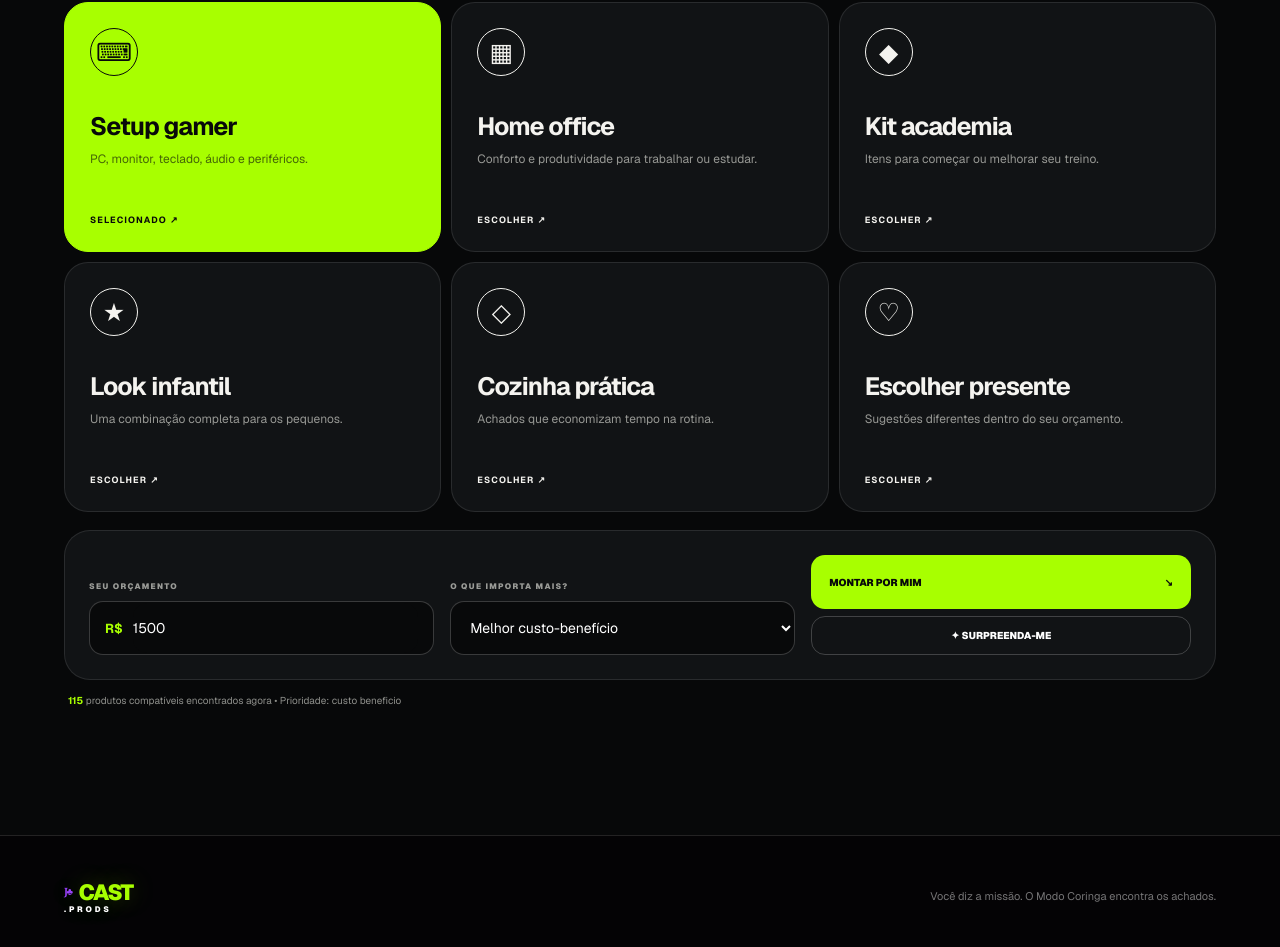
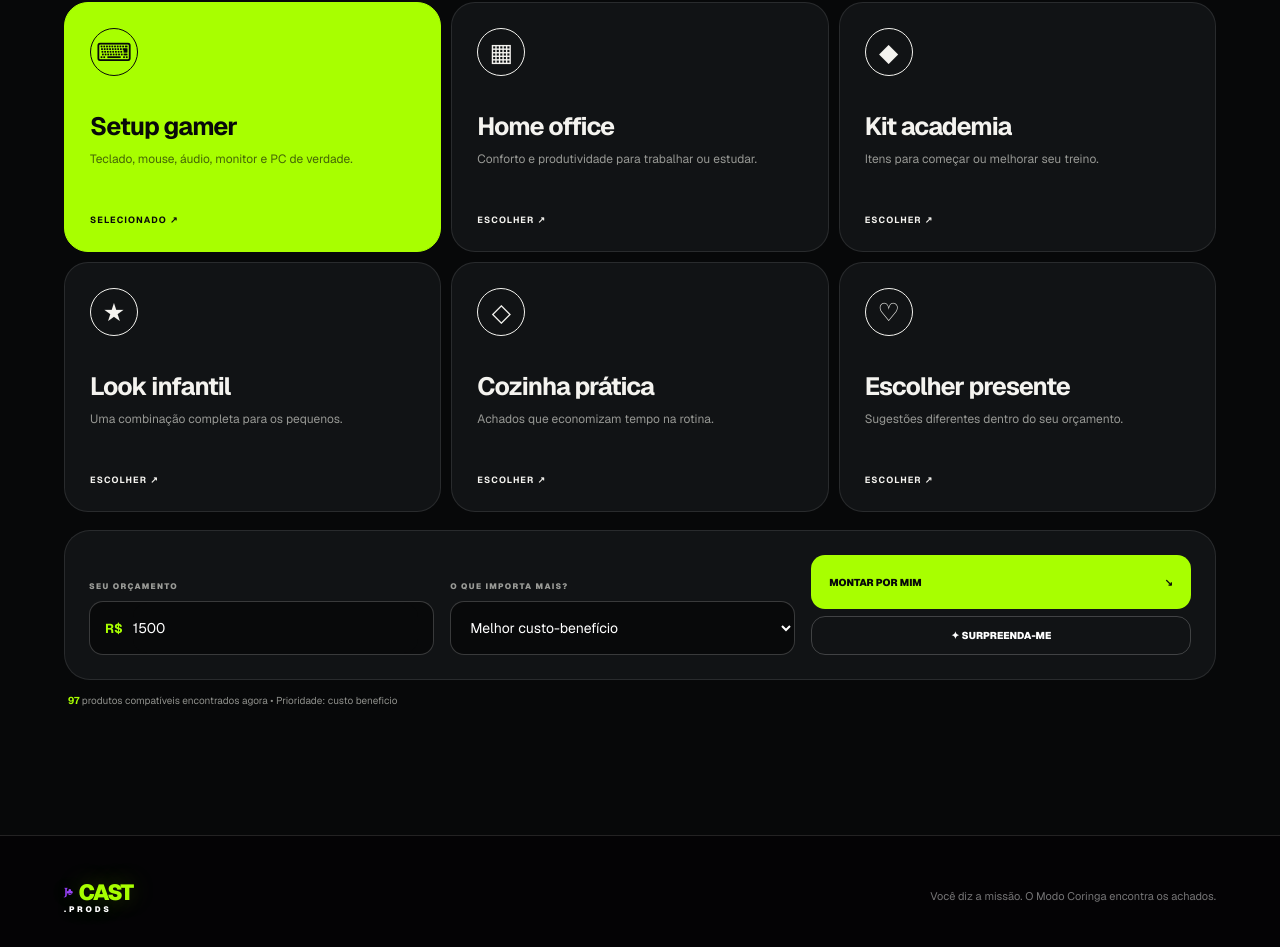
Before and after one commit to andreyribeiro392-coder/cast-prods, a Next.js app: page /modo-coringa in a window 1280 px wide. Shown: the part 1085-2032 px from the top of the page. Built offline with nearby package versions, Linux system fonts and the light colour scheme.

Commit message:
Corrige seleção inteligente, orçamento e prioridades do Modo Coringa

```diff
--- a/components/coringa-builder.tsx
+++ b/components/coringa-builder.tsx
@@ -3,15 +3,15 @@
 import Link from "next/link";
 import { useMemo, useState } from "react";
 import type { CatalogProduct, Category, Department } from "@/lib/catalog";
-import { parseCatalogPrice } from "@/lib/price";
 
 type GoalKey = "setup" | "homeoffice" | "academia" | "infantil" | "cozinha" | "presente";
 type TierKey = "economico" | "equilibrado" | "completo";
+type PriorityKey = "custo-beneficio" | "economia" | "completo" | "visual";
 
 const goals: Record<GoalKey, { icon: string; title: string; description: string; department?: Department; categories: Category[] }> = {
-  setup: { icon: "⌨", title: "Setup gamer", description: "PC, monitor, teclado, áudio e periféricos.", department: "tecnologia", categories: ["computadores", "monitores", "teclados", "audio", "perifericos", "componentes_pc"] },
-  homeoffice: { icon: "▦", title: "Home office", description: "Conforto e produtividade para trabalhar ou estudar.", categories: ["computadores", "monitores", "teclados", "perifericos", "moveis", "organizacao", "audio"] },
-  academia: { icon: "◆", title: "Kit academia", description: "Itens para começar ou melhorar seu treino.", department: "academia", categories: ["equipamentos", "suplementos", "sapatos", "conjuntos", "shorts", "blusas"] },
+  setup: { icon: "⌨", title: "Setup gamer", description: "Teclado, mouse, áudio, monitor e PC de verdade.", department: "tecnologia", categories: ["teclados", "perifericos", "audio", "monitores", "computadores", "componentes_pc"] },
+  homeoffice: { icon: "▦", title: "Home office", description: "Conforto e produtividade para trabalhar ou estudar.", categories: ["teclados", "perifericos", "audio", "moveis", "monitores", "computadores", "organizacao"] },
+  academia: { icon: "◆", title: "Kit academia", description: "Itens para começar ou melhorar seu treino.", categories: ["equipamentos", "suplementos", "sapatos", "conjuntos", "shorts", "blusas"] },
   infantil: { icon: "★", title: "Look infantil", description: "Uma combinação completa para os pequenos.", categories: ["conjuntos", "blusas", "calcas", "sapatos", "casacos", "mochilas", "roupas_bebe"] },
   cozinha: { icon: "◇", title: "Cozinha prática", description: "Achados que economizam tempo na rotina.", department: "casa", categories: ["cozinha", "organizacao", "limpeza", "casa_utilidades"] },
   presente: { icon: "♡", title: "Escolher presente", description: "Sugestões diferentes dentro do seu orçamento.", categories: ["relogios", "bolsas", "colares", "audio", "beleza_cuidados", "brinquedos", "decoracao"] },
@@ -27,59 +27,93 @@ function money(value: number) {
   return (value / 100).toLocaleString("pt-BR", { style: "currency", currency: "BRL" });
 }
 
-function productPriceCents(product: CatalogProduct) {
-  if (product.priceCents !== null && product.priceCents !== undefined) return product.priceCents;
-  const parsed = parseCatalogPrice(product.price);
-  return parsed === null ? null : Math.round(parsed * 100);
+function normalizedTitle(product: CatalogProduct) {
+  return product.title.normalize("NFD").replace(/[\u0300-\u036f]/g, "").toLowerCase();
+}
+
+function actualPrice(product: CatalogProduct): number | null {
+  return Number.isInteger(product.priceCents) && Number(product.priceCents) > 0 ? Number(product.priceCents) : null;
+}
+
+function isRealProduct(product: CatalogProduct) {
+  const title = normalizedTitle(product);
+  const price = actualPrice(product);
+  if (!price || !product.productUrl.startsWith("http")) return false;
+  const accessory = /\b(adaptador|protetor|pelicula|adesivo|capa|capinha|tampa|suporte|extensor|conector|espuma|almofada|reparo|peca de reposicao|decorativo|enfeite|caveira|limpador|chaveiro)\b/.test(title);
+
+  switch (product.category) {
+    case "computadores": return price >= 25000 && /\b(notebook|computador|desktop|mini pc|pc gamer|laptop)\b/.test(title) && !accessory;
+    case "monitores": return price >= 15000 && /\bmonitor\b/.test(title) && !accessory;
+    case "teclados": return price >= 2200 && /\b(teclado|keyboard)\b/.test(title) && !accessory;
+    case "perifericos": return price >= 1400 && /\b(mouse|webcam|camera|controle|mousepad|mouse pad)\b/.test(title) && !accessory && !/\b(cabo|pendrive|otg)\b/.test(title);
+    case "audio": return price >= 1800 && /\b(fone|headset|microfone|caixa de som|speaker|earbuds)\b/.test(title) && !accessory && !/\b(cabo|espiral)\b/.test(title);
+    case "componentes_pc": return price >= 3000 && /\b(ssd|placa de video|placa mae|memoria ram|processador|gabinete|cooler)\b/.test(title) && !accessory;
+    case "moveis": return price >= 5000 && /\b(cadeira|mesa|escrivaninha|estante|armario|sofa)\b/.test(title) && !accessory;
+    default: return true;
+  }
 }
 
 function eligibleProducts(products: CatalogProduct[], goal: GoalKey) {
   const config = goals[goal];
   return products.filter((product) => {
-    if (product.productUrl === "#") return false;
-    if (goal === "infantil" && product.ageGroup !== "infantil") return false;
+    if (!isRealProduct(product)) return false;
+    if (goal === "infantil" && (product.ageGroup !== "infantil" || !["moda", "acessorios"].includes(product.department))) return false;
     if (config.department && product.department !== config.department) return false;
+    if (goal === "academia" && product.department !== "academia") {
+      if (product.department !== "moda" || product.ageGroup === "infantil") return false;
+      if (!/\b(academia|fitness|treino|corrida|esport|training|gym)\b/.test(normalizedTitle(product))) return false;
+    }
+    if (goal === "homeoffice" && !["tecnologia", "casa"].includes(product.department)) return false;
+    if (goal === "presente" && product.ageGroup === "infantil" && product.category !== "brinquedos") return false;
     return config.categories.includes(product.category);
   });
 }
 
-function buildSelection(products: CatalogProduct[], goal: GoalKey, tier: TierKey, budgetReais: number, featuredIds: number[]) {
+function buildSelection(candidates: CatalogProduct[], goal: GoalKey, tier: TierKey, budgetReais: number, featuredIds: number[], priority: PriorityKey) {
   const config = goals[goal];
   const tierConfig = tiers[tier];
-  const candidates = eligibleProducts(products, goal).sort((a, b) => {
-    const featuredDifference = featuredIds.indexOf(a.id) - featuredIds.indexOf(b.id);
-    const aFeatured = featuredIds.includes(a.id);
-    const bFeatured = featuredIds.includes(b.id);
-    if (aFeatured !== bFeatured) return aFeatured ? -1 : 1;
-    if (aFeatured && bFeatured && featuredDifference !== 0) return featuredDifference;
-    const aPrice = productPriceCents(a);
-    const bPrice = productPriceCents(b);
-    if (aPrice !== null && bPrice !== null) return aPrice - bPrice;
-    return b.id - a.id;
+  const target = Math.round(budgetReais * 100 * tierConfig.budgetShare);
+  const idealPrice = Math.max(Math.round(target / tierConfig.count), 1500);
+  const featured = new Set(featuredIds);
+  const ranked = [...candidates].sort((a, b) => {
+    const aPrice = actualPrice(a)!;
+    const bPrice = actualPrice(b)!;
+    if (priority === "economia") return aPrice - bPrice || b.id - a.id;
+    if (priority === "visual") {
+      const imageDifference = Number(Boolean(b.imageUrl || b.imageKey)) - Number(Boolean(a.imageUrl || a.imageKey));
+      if (imageDifference) return imageDifference;
+    }
+    const featuredDifference = Number(featured.has(b.id)) - Number(featured.has(a.id));
+    if (featuredDifference) return featuredDifference;
+    if (priority === "completo") return aPrice - bPrice || b.id - a.id;
+    return Math.abs(aPrice - idealPrice) - Math.abs(bPrice - idealPrice) || aPrice - bPrice;
   });
-  const target = Math.round(budgetReais * 100 * tierConfig.budgetShare);
+  const byCategory = new Map<Category, CatalogProduct[]>();
+  for (const item of ranked) {
+    const group = byCategory.get(item.category) ?? [];
+    group.push(item);
+    byCategory.set(item.category, group);
+  }
   const selected: CatalogProduct[] = [];
+  const selectedIds = new Set<number>();
   let pricedTotal = 0;
 
   for (const category of config.categories) {
     if (selected.length >= tierConfig.count) break;
-    const choices = candidates.filter((item) => item.category === category && !selected.some((chosen) => chosen.id === item.id));
-    const fitting = choices.find((item) => {
-      const price = productPriceCents(item);
-      return price === null || pricedTotal + price <= target;
-    });
-    const choice = fitting ?? choices[0];
+    const choices = byCategory.get(category) ?? [];
+    const choice = choices.find((item) => !selectedIds.has(item.id) && pricedTotal + actualPrice(item)! <= target);
     if (!choice) continue;
     selected.push(choice);
-    pricedTotal += productPriceCents(choice) ?? 0;
+    selectedIds.add(choice.id);
+    pricedTotal += actualPrice(choice)!;
   }
-  for (const product of candidates) {
+  for (const product of ranked) {
     if (selected.length >= tierConfig.count) break;
-    if (selected.some((chosen) => chosen.id === product.id)) continue;
-    const price = productPriceCents(product);
-    if (price !== null && pricedTotal + price > target) continue;
+    if (selectedIds.has(product.id)) continue;
+    if (pricedTotal + actualPrice(product)! > target) continue;
     selected.push(product);
-    pricedTotal += price ?? 0;
+    selectedIds.add(product.id);
+    pricedTotal += actualPrice(product)!;
   }
   return selected;
 }
@@ -87,19 +121,26 @@ function buildSelection(products: CatalogProduct[], goal: GoalKey, tier: TierKey
 export function CoringaBuilder({ products, featuredIds }: { products: CatalogProduct[]; featuredIds: number[] }) {
   const [goal, setGoal] = useState<GoalKey>("setup");
   const [budget, setBudget] = useState("1500");
-  const [priority, setPriority] = useState("custo-beneficio");
+  const [priority, setPriority] = useState<PriorityKey>("custo-beneficio");
   const [generated, setGenerated] = useState(false);
   const [selections, setSelections] = useState<Record<TierKey, CatalogProduct[]>>({ economico: [], equilibrado: [], completo: [] });
   const [notice, setNotice] = useState("");
-  const availableCount = useMemo(() => eligibleProducts(products, goal).length, [goal, products]);
+  const compatibleProducts = useMemo(() => eligibleProducts(products, goal), [goal, products]);
+  const availableCount = compatibleProducts.length;
 
   function generate(nextGoal = goal) {
-    const value = Math.max(50, Number(budget) || 1500);
+    const requestedBudget = Number(budget);
+    if (!Number.isFinite(requestedBudget) || requestedBudget < 1) {
+      setNotice("Informe um orçamento válido para montar sua seleção.");
+      return;
+    }
+    const value = Math.max(1, requestedBudget);
+    const candidates = nextGoal === goal ? compatibleProducts : eligibleProducts(products, nextGoal);
     setGoal(nextGoal);
     setSelections({
-      economico: buildSelection(products, nextGoal, "economico", value, featuredIds),
-      equilibrado: buildSelection(products, nextGoal, "equilibrado", value, featuredIds),
-      completo: buildSelection(products, nextGoal, "completo", value, featuredIds),
+      economico: buildSelection(candidates, nextGoal, "economico", value, featuredIds, priority),
+      equilibrado: buildSelection(candidates, nextGoal, "equilibrado", value, featuredIds, priority),
+      completo: buildSelection(candidates, nextGoal, "completo", value, featuredIds, priority),
     });
     setGenerated(true);
     setNotice("");
@@ -114,11 +155,15 @@ export function CoringaBuilder({ products, featuredIds }: { products: CatalogPro
   function swapProduct(tier: TierKey, index: number) {
     const current = selections[tier];
     const item = current[index];
-    const candidates = eligibleProducts(products, goal).filter((product) => product.category === item.category && !current.some((chosen) => chosen.id === product.id));
-    const fallback = eligibleProducts(products, goal).filter((product) => !current.some((chosen) => chosen.id === product.id));
-    const replacement = candidates[0] ?? fallback[0];
+    if (!item) return;
+    const budgetLimit = Math.round(Number(budget) * 100 * tiers[tier].budgetShare);
+    const otherItemsTotal = current.reduce((total, product, itemIndex) => total + (itemIndex === index ? 0 : actualPrice(product) ?? 0), 0);
+    const currentIds = new Set(current.map((product) => product.id));
+    const replacement = compatibleProducts
+      .filter((product) => product.category === item.category && !currentIds.has(product.id) && otherItemsTotal + actualPrice(product)! <= budgetLimit)
+      .sort((a, b) => Math.abs(actualPrice(a)! - actualPrice(item)!) - Math.abs(actualPrice(b)! - actualPrice(item)!))[0];
     if (!replacement) {
-      setNotice("Esse já é o melhor conjunto disponível para essa opção.");
+      setNotice("Não há outro produto compatível dessa categoria dentro do seu orçamento.");
       return;
     }
     setSelections((all) => ({ ...all, [tier]: current.map((product, itemIndex) => itemIndex === index ? replacement : product) }));
@@ -161,8 +206,8 @@ export function CoringaBuilder({ products, featuredIds }: { products: CatalogPro
           ))}
         </div>
         <div className="coringa-controls">
-          <label><span>SEU ORÇAMENTO</span><div className="budget-input"><b>R$</b><input aria-label="Orçamento em reais" inputMode="numeric" min="50" onChange={(event) => setBudget(event.target.value)} type="number" value={budget} /></div></label>
-          <label><span>O QUE IMPORTA MAIS?</span><select onChange={(event) => setPriority(event.target.value)} value={priority}><option value="custo-beneficio">Melhor custo-benefício</option><option value="economia">Economizar ao máximo</option><option value="completo">Ter o kit mais completo</option><option value="visual">Visual e estilo</option></select></label>
+          <label><span>SEU ORÇAMENTO</span><div className="budget-input"><b>R$</b><input aria-label="Orçamento em reais" inputMode="numeric" min="1" onChange={(event) => setBudget(event.target.value)} type="number" value={budget} /></div></label>
+          <label><span>O QUE IMPORTA MAIS?</span><select onChange={(event) => setPriority(event.target.value as PriorityKey)} value={priority}><option value="custo-beneficio">Melhor custo-benefício</option><option value="economia">Economizar ao máximo</option><option value="completo">Ter o kit mais completo</option><option value="visual">Visual e estilo</option></select></label>
           <div className="coringa-control-actions"><button className="coringa-generate" disabled={availableCount === 0} onClick={() => generate()} type="button">Montar por mim <span>↘</span></button><button className="coringa-surprise" onClick={surprise} type="button">✦ Surpreenda-me</button></div>
         </div>
         <p className="availability-note"><b>{availableCount}</b> produtos compatíveis encontrados agora • Prioridade: {priority.replace("-", " ")}</p>
@@ -173,8 +218,7 @@ export function CoringaBuilder({ products, featuredIds }: { products: CatalogPro
         <div className="kit-grid">
           {(Object.keys(tiers) as TierKey[]).map((tier) => {
             const items = selections[tier];
-            const knownTotal = items.reduce((total, item) => total + (productPriceCents(item) ?? 0), 0);
-            const missingPrices = items.filter((item) => productPriceCents(item) === null).length;
+            const knownTotal = items.reduce((total, item) => total + (actualPrice(item) ?? 0), 0);
             return <article className={tier === "equilibrado" ? "kit-card kit-card--featured" : "kit-card"} key={tier}>
               <div className="kit-card-top"><span>{tiers[tier].badge}</span><h3>{tiers[tier].label}</h3><p>{tiers[tier].description}</p></div>
               <div className="kit-products">
@@ -182,13 +226,13 @@ export function CoringaBuilder({ products, featuredIds }: { products: CatalogPro
                   const image = item.imageKey ? `/api/images/${encodeURIComponent(item.imageKey)}` : item.imageUrl;
                   return <div className="kit-product" key={item.id}>
                     {image ? <img alt={item.title} src={image} /> : <div className="kit-product-placeholder">CAST</div>}
-                    <div><small>{item.category.replaceAll("_", " ")}</small><strong>{item.title}</strong><span>{productPriceCents(item) ? money(productPriceCents(item)!) : "Preço na loja"}</span></div>
+                    <div><small>{item.category.replaceAll("_", " ")}</small><strong>{item.title}</strong><span>{money(actualPrice(item)!)}</span></div>
                     <button aria-label={`Trocar ${item.title}`} onClick={() => swapProduct(tier, index)} type="button">↻<span>Trocar</span></button>
                   </div>;
                 })}
                 {items.length === 0 && <p className="kit-empty">Ainda não há produtos suficientes para esta montagem.</p>}
               </div>
-              {items.length > 0 && <><div className="kit-total"><span>{missingPrices ? "Subtotal dos itens com preço" : "Total da seleção"}</span><strong>{knownTotal ? money(knownTotal) : "Confira nas ofertas"}</strong>{missingPrices > 0 && <small>{missingPrices} {missingPrices === 1 ? "item será confirmado" : "itens serão confirmados"} na loja.</small>}</div>
+              {items.length > 0 && <><div className="kit-total"><span>Total da seleção</span><strong>{money(knownTotal)}</strong><small>Dentro do orçamento de {money(Math.round(Number(budget) * 100 * tiers[tier].budgetShare))}.</small></div>
               <div className="kit-actions"><button onClick={() => addToCart(items)} type="button">+ Adicionar ao carrinho</button><button onClick={() => share(items, tier)} type="button">Compartilhar</button></div>
               <div className="kit-buy-links">{items.map((item) => <a href={item.productUrl} key={item.id} rel="noopener noreferrer sponsored" target="_blank">Ver {item.title.slice(0, 34)}{item.title.length > 34 ? "…" : ""} <span>↗</span></a>)}</div></>}
             </article>;
```
